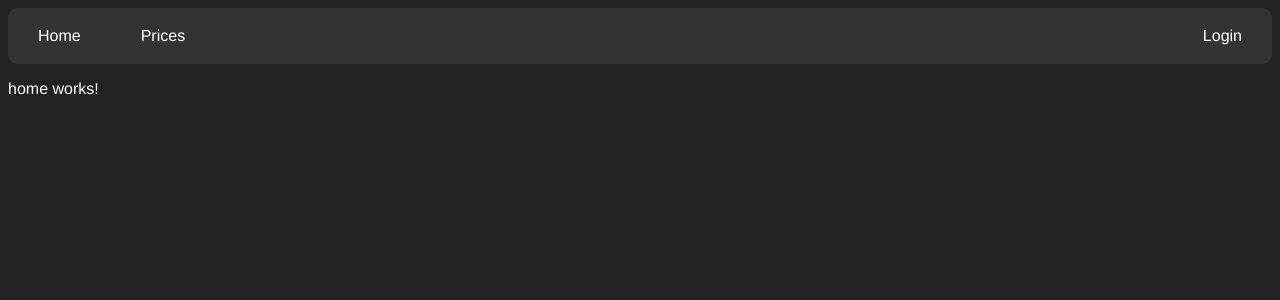
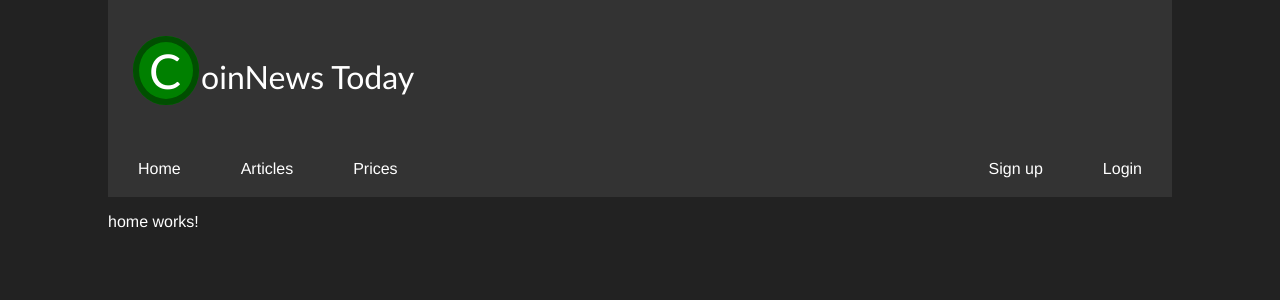
Before and after one commit to HTNRhalith/VeilleTech, an Angular app in the folder frontend/CoinNewsToday/: page /home in a window 1280 px wide. Shown: the top 300 px of the page. Built offline with nearby package versions, Linux system fonts and the light colour scheme.

Commit message:
setup frontend

```diff
--- a/frontend/CoinNewsToday/src/app/app-routing.module.ts
+++ b/frontend/CoinNewsToday/src/app/app-routing.module.ts
@@ -5,11 +5,13 @@ import { PricesComponent } from './prices/prices.component';
 import { LoginComponent } from './login/login.component';
 import { SignupComponent } from './signup/signup.component';
 import { NotfoundComponent } from './notfound/notfound.component';
+import { ArticlesComponent } from './articles/articles.component';
 
 const routes: Routes = [
   {path: '', redirectTo: 'home', pathMatch: "full"},
   {path: 'home', component: HomeComponent},
   {path: 'prices', component: PricesComponent},
+  {path: 'articles', component: ArticlesComponent},
   {path: 'login', component: LoginComponent},
   {path: 'signup', component: SignupComponent},
   {path: '**', component: NotfoundComponent}
--- a/frontend/CoinNewsToday/src/app/app.component.css
+++ b/frontend/CoinNewsToday/src/app/app.component.css
@@ -4,7 +4,6 @@ ul {
     padding: 0;
     overflow: hidden;
     background-color: #333;
-    border-radius: 10px;
 }
 
 li {
@@ -22,12 +21,17 @@ li:hover {
     background-color: #111;
 }
 
-.ul:first-child {
-    border-top-left-radius: 30px;
-    border-bottom-left-radius: 30px;
+.banner {
+    padding: 10px;
+    font-size: xx-large;
+    font-family:'Gill Sans', 'Gill Sans MT', Calibri, 'Trebuchet MS', sans-serif;
 }
 
-.ul:last-child {
-    border-top-right-radius: 30px;
-    border-bottom-right-radius: 30px;
+.banner::first-letter {
+    background-color: green;
+    border-radius: 50%;
+    border: 6px solid rgb(1, 78, 1);
+    font-size: 1.5em;
+    padding: 0px 12px 0px 10px;
+    margin-right: 2px;
 }
--- a/frontend/CoinNewsToday/src/app/app.component.html
+++ b/frontend/CoinNewsToday/src/app/app.component.html
@@ -1,9 +1,25 @@
-<nav>
-  <ul>
-    <li><p routerLink="home">Home</p></li>
-    <li><p routerLink="prices">Prices</p></li>
-    <li style="float: right;"><p routerLink="login" >Login</p></li>
-  </ul>
-</nav>
-
-<router-outlet></router-outlet>
+<div class="container">
+  <div class="row" style="background-color: #333; padding: 0px 15px;">
+    <p class="banner">CoinNews Today</p>
+  </div>
+  <nav>
+    <ul>
+      <li>
+        <p routerLink="home">Home</p>
+      </li>
+      <li>
+        <p routerLink="articles">Articles</p>
+      </li>
+      <li>
+        <p routerLink="prices">Prices</p>
+      </li>
+      <li style="float: right;">
+        <p routerLink="login">Login</p>
+      </li>
+      <li style="float: right;">
+        <p routerLink="signup">Sign up</p>
+      </li>
+    </ul>
+  </nav>
+  <router-outlet></router-outlet>
+</div>
--- a/frontend/CoinNewsToday/src/app/app.module.ts
+++ b/frontend/CoinNewsToday/src/app/app.module.ts
@@ -8,6 +8,7 @@ import { PricesComponent } from './prices/prices.component';
 import { LoginComponent } from './login/login.component';
 import { SignupComponent } from './signup/signup.component';
 import { NotfoundComponent } from './notfound/notfound.component';
+import { ArticlesComponent } from './articles/articles.component';
 
 @NgModule({
   declarations: [
@@ -16,7 +17,8 @@ import { NotfoundComponent } from './notfound/notfound.component';
     PricesComponent,
     LoginComponent,
     SignupComponent,
-    NotfoundComponent
+    NotfoundComponent,
+    ArticlesComponent
   ],
   imports: [
     BrowserModule,
--- /dev/null
+++ b/frontend/CoinNewsToday/src/app/articles/articles.component.html
@@ -0,0 +1 @@
+<p>articles works!</p>
--- a/frontend/CoinNewsToday/src/styles.css
+++ b/frontend/CoinNewsToday/src/styles.css
@@ -2,8 +2,23 @@
 body {
     font-family: 'Franklin Gothic Medium', 'Arial Narrow', Arial, sans-serif;
     color: white;
+    margin: 0px 8px;
 }
 
 html {
     background-color: #222222;
 }
+
+
+.container {
+    align-items: center;
+    justify-content: center;
+    margin: 0px 100px;
+}
+
+.row {
+    flex-direction: row;
+    flex: 1;
+    display: flex;
+    flex-wrap: wrap;
+}
```
Also changed, not shown: frontend/CoinNewsToday/src/app/articles/articles.component.ts (added, +10 -0 lines), frontend/CoinNewsToday/src/app/articles/articles.component.css (added), 1 other file (tests, documents, lock files or other folders).
